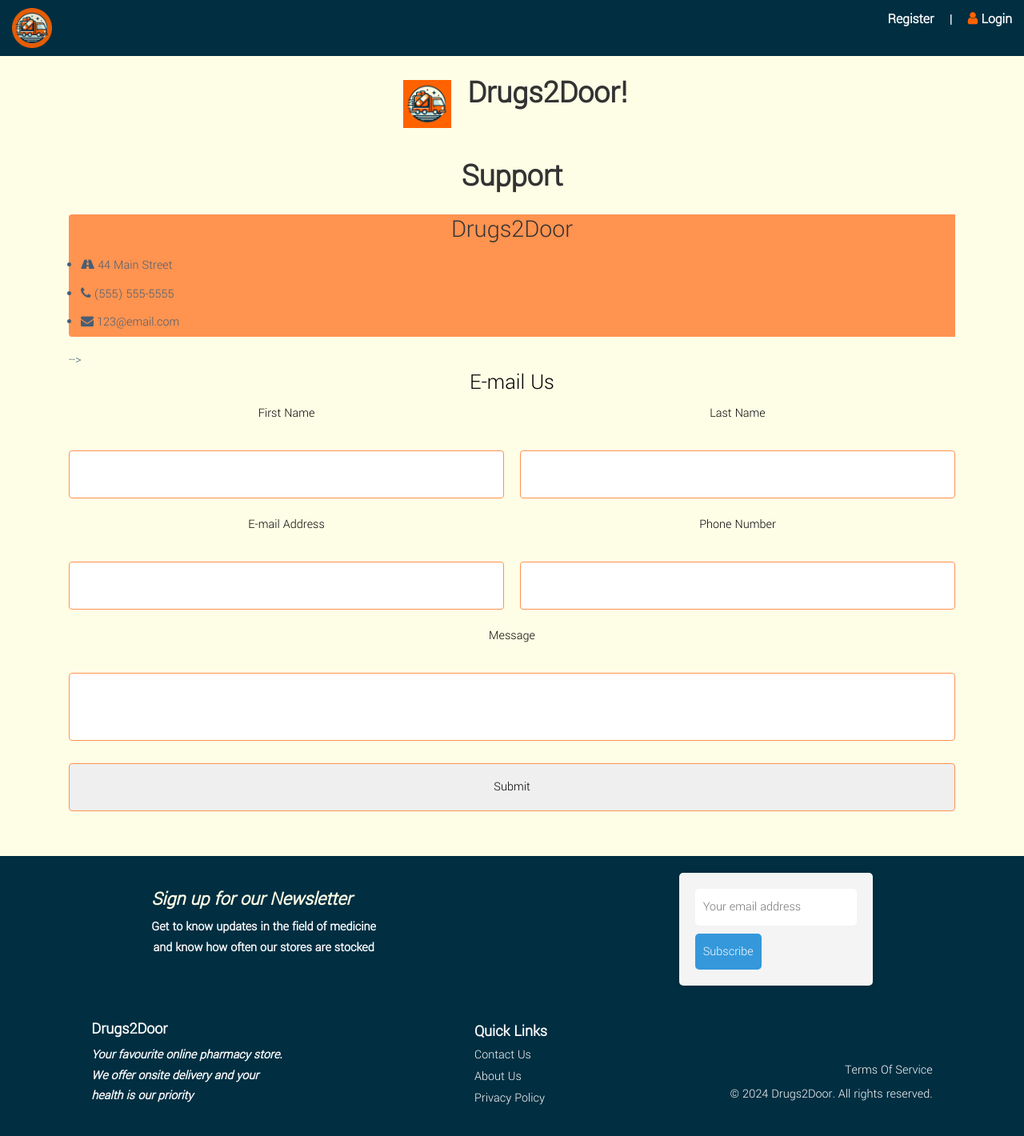
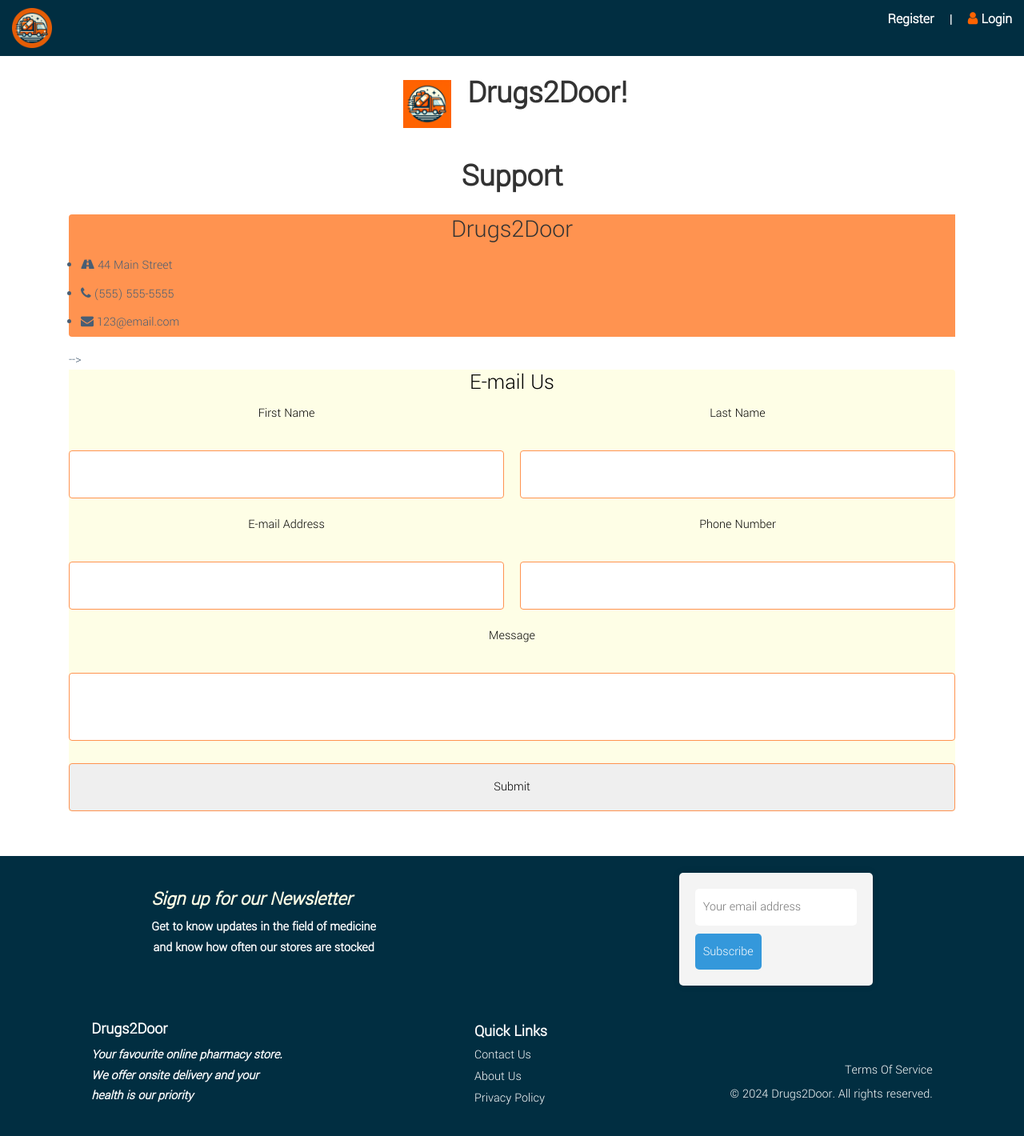
Before and after one commit to chrispoon007/Drugs2Door, a Flask app: page /support in a window 1280 px wide. Shown: the whole page at 80% size. Run offline with Flask 3, Linux system fonts and the light colour scheme; some libraries are stand-ins or nearby versions.

Commit message:
chore: Update background color in support.html template

```diff
--- a/templates/support.html
+++ b/templates/support.html
@@ -9,7 +9,7 @@
 }
 
 body {
-  background: #FEFEE6;
+  background: #ffffff;
   color: #485e74;
   line-height: 1.6;
   font-family: 'Yantramanav', sans-serif;
```
